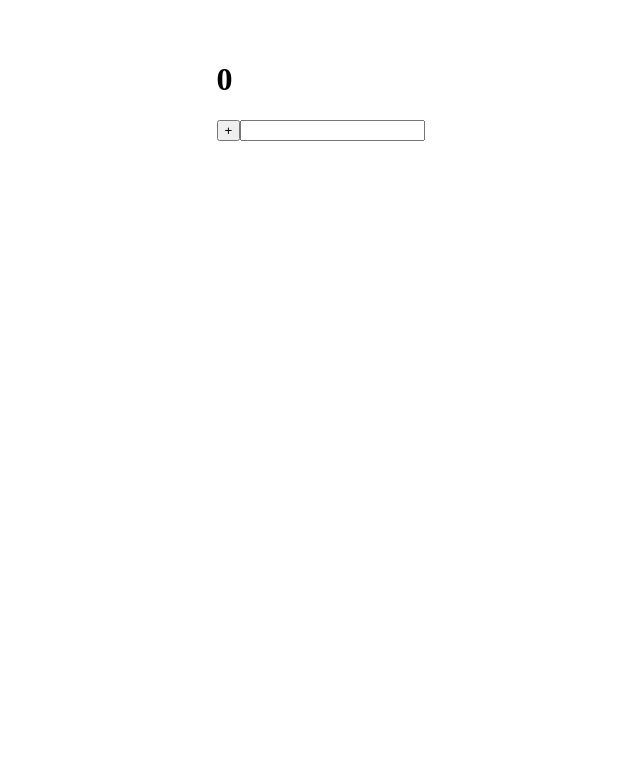
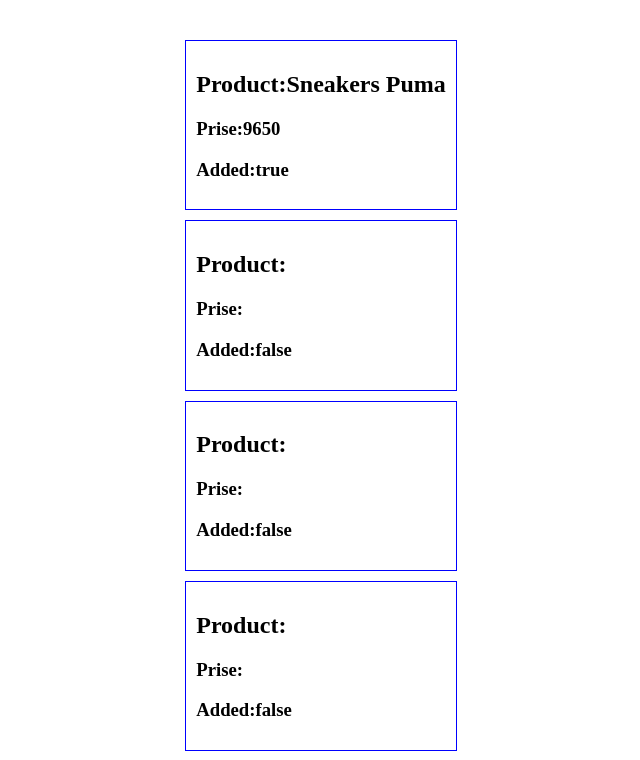
Before and after one commit to devnazarchuk/vue-sneakers, a Vue app: page / in a window 1280 px wide. Shown: the top 760 px of the page, without its empty margins (319-959 px from the left). Built offline with nearby package versions, Linux system fonts and the light colour scheme.

Commit message:
learn step

```diff
--- a/src/App.vue
+++ b/src/App.vue
@@ -3,5 +3,11 @@
 </script>
 
 <template>
+  <MyHello title="Sneakers Puma" :prise="9600+50" is-added/>
+  <MyHello/>
+  <MyHello/>
+  <MyHello/>
+  <MyHello/>
+  <MyHello/>
   <MyHello/>
 </template>
--- a/src/components/MyHello.vue
+++ b/src/components/MyHello.vue
@@ -1,19 +1,25 @@
 <script setup>
-import { ref } from "vue";
-    let count = ref(0)
+const props = defineProps({
+  title: String,
+  prise: Number,
+  isAdded: Boolean,
+})
 
-    function increment(){
-        count.value++
-        console.log(count)
-    }
-    // function updateCount(event){
-    //     count.value = Number(event.target.value)
-    // }
-
+console.log(props)
 </script>
 
 <template>
-    <h1>{{ count }}</h1>
-    <button @click="increment">+</button>
-    <input @keyup.enter="increment"/>
+  <div class="product">
+    <h2>Product:{{ title }}</h2>
+    <h3>Prise:{{ prise }}</h3>
+    <h3>Added:{{ isAdded }}</h3>
+  </div>
 </template>
+
+<style scoped>
+.product {
+  border: 1px solid blue;
+  padding: 10px;
+  margin-bottom: 10px;
+}
+</style>
```
